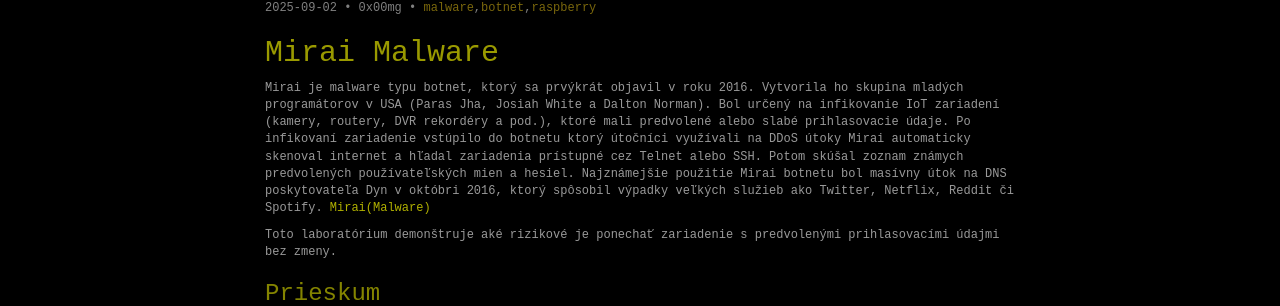
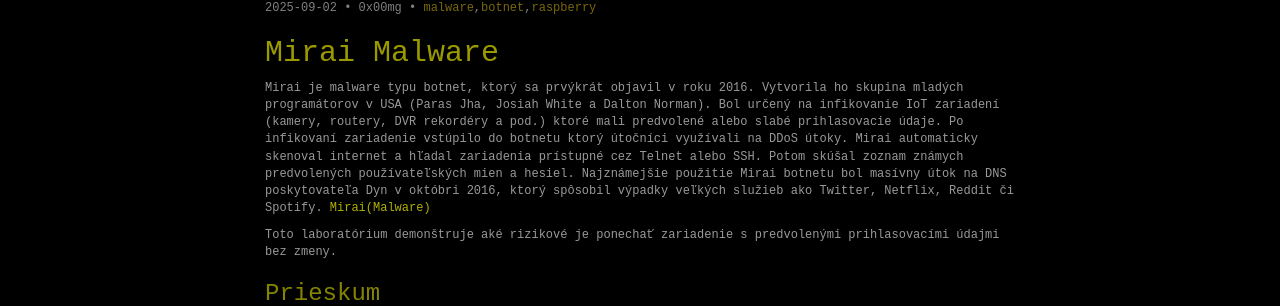
Before and after one commit to 0x00mg/0x00mg.github.io, a Jekyll site: the page built from _posts/2025/2025-09-02-HTB:-Mirai-botnet.md, in a window 1280 px wide. Shown: the part 325-631 px from the top of the page. Built offline with Jekyll 4.4.1, drawn with Linux system fonts in a browser that asks for light colours; comment, search, counter and statistics services are not loaded.

```diff
--- a/_posts/2025/2025-09-02-HTB:-Mirai-botnet.md
+++ b/_posts/2025/2025-09-02-HTB:-Mirai-botnet.md
@@ -17,8 +17,8 @@ image: /images/posts/2025/mirai/mirai1.jpg
 
 Mirai je malware typu botnet, ktorý sa prvýkrát objavil v roku 2016.
 Vytvorila ho skupina mladých programátorov v USA (Paras Jha, Josiah White a Dalton Norman).
-Bol určený na infikovanie IoT zariadení (kamery, routery, DVR rekordéry a pod.), ktoré mali predvolené alebo slabé prihlasovacie údaje.
-Po infikovaní zariadenie vstúpilo do botnetu ktorý útočníci využívali na DDoS útoky
+Bol určený na infikovanie IoT zariadení (kamery, routery, DVR rekordéry a pod.) ktoré mali predvolené alebo slabé prihlasovacie údaje.
+Po infikovaní zariadenie vstúpilo do botnetu ktorý útočníci využívali na DDoS útoky.
 Mirai automaticky skenoval internet a hľadal zariadenia prístupné cez Telnet alebo SSH. Potom skúšal zoznam známych predvolených používateľských mien a hesiel.
 Najznámejšie použitie Mirai botnetu bol masívny útok na DNS poskytovateľa Dyn v októbri 2016, ktorý spôsobil výpadky veľkých služieb ako Twitter, Netflix, Reddit či Spotify.
 [Mirai(Malware)](https://en.wikipedia.org/wiki/Mirai_(malware))
```
